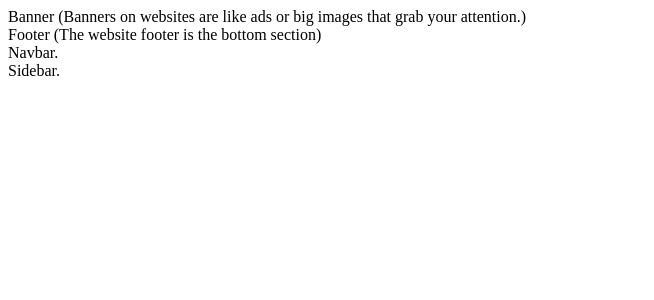
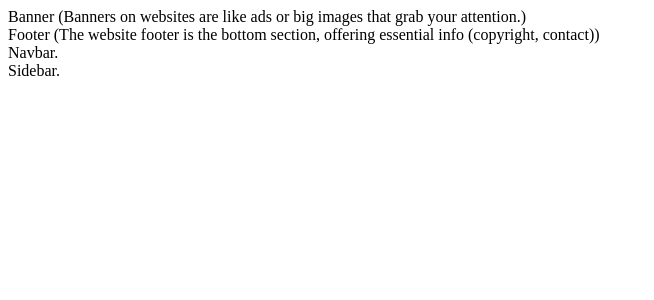
Before and after one commit to Jitu0999/React-Components, a React (Vite) app: page / in a window 1280 px wide. Shown: the top 300 px of the page, without its empty margins (0-654 px from the left). Built offline with nearby package versions, Linux system fonts and the light colour scheme.

Commit message:
Update Footer.jsx

```diff
--- a/src/components/Footer.jsx
+++ b/src/components/Footer.jsx
@@ -1,7 +1,7 @@
 const Footer = () => {
   return (
     <div>
-      Footer (The website footer is the bottom section)
+      Footer (The website footer is the bottom section, offering essential info (copyright, contact))
     </div>
   )
 }
```
